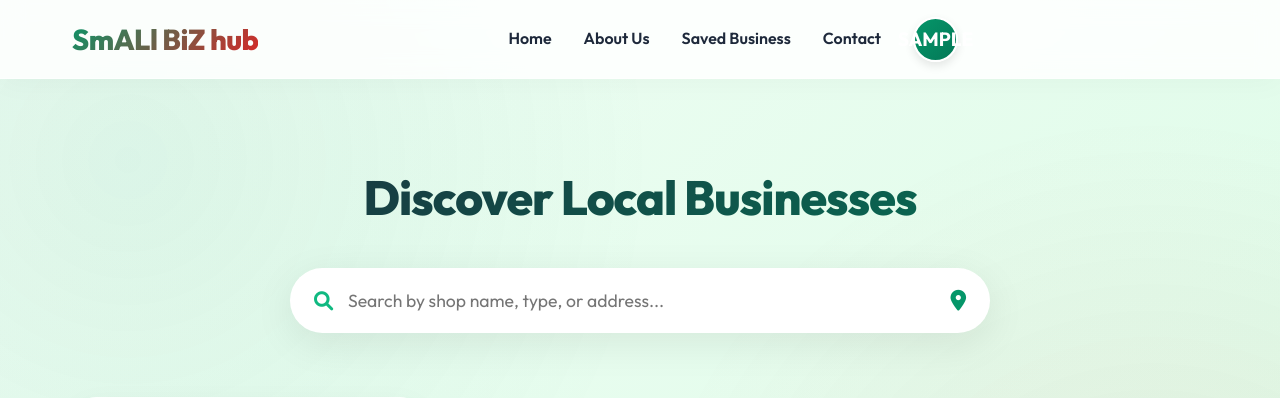
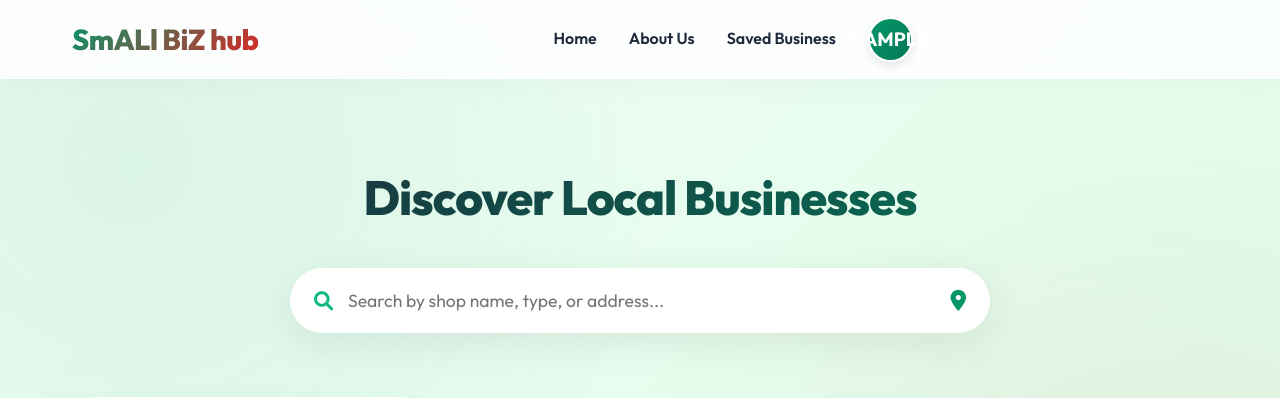
Before and after one commit to SharanSShetty/SmallBizHub, a Django app: template templates/user/dashboard.html in a window 1280 px wide. Shown: the top 398 px of the page. Run offline with Django 5.2, Linux system fonts and the light colour scheme; tables that the repository leaves empty hold one stand-in row (values such as "Sample post"); the template is opened without the code that fills it: values that come from a table or form of the project are taken from there, most other values are stand-ins (such as "Sample title", 1, 10 or a date in 2020).

Commit message:
Comment out Contact link in user dashboard
Comment out the Contact link in the dashboard.

```diff
--- a/templates/user/dashboard.html
+++ b/templates/user/dashboard.html
@@ -1428,7 +1428,7 @@
                 <a href="{% url 'dashboard' %}"><i class="fas fa-home mobile-icon"></i> Home</a>
                 <a href="#"><i class="fas fa-info-circle mobile-icon"></i> About Us</a>
                 <a href="{% url 'saved_businesses' %}"><i class="fas fa-bookmark mobile-icon"></i> Saved Business</a>
-                <a href="{% url 'contact' %}"><i class="fas fa-envelope mobile-icon"></i> Contact</a>
+                <!-- <a href="{% url 'contact' %}"><i class="fas fa-envelope mobile-icon"></i> Contact</a> -->
 
                 <!-- Mobile Only Profile Links -->
                 <a href="#" onclick="showUpdateProfileForm(); toggleMenu()" class="mobile-only">
```
